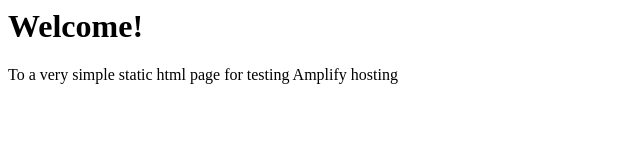
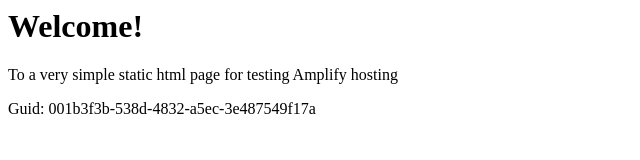
Before and after one commit to aws-aemilia-gru/Github-PR-Commit-Integration-Test-DoNotTouch-Gith-OKSLNVO2-v1-prod-sa-east-1, a website: page src/index.html in a window 1280 px wide. Shown: the whole page, without its empty margins (0-640 px from the left). Drawn offline with Linux system fonts and the light colour scheme.

Commit message:
commit from integ tests

```diff
--- a/src/index.html
+++ b/src/index.html
@@ -1,3 +1,5 @@
+
+
 <html lang="en">
 
 <head>
@@ -10,6 +12,6 @@
 <body>
     <h1>Welcome!</h1>
     <p>To a very simple static html page for testing Amplify hosting</p>
-</body>
+    <p>Guid: 001b3f3b-538d-4832-a5ec-3e487549f17a</p></body>
 
 </html>
```
